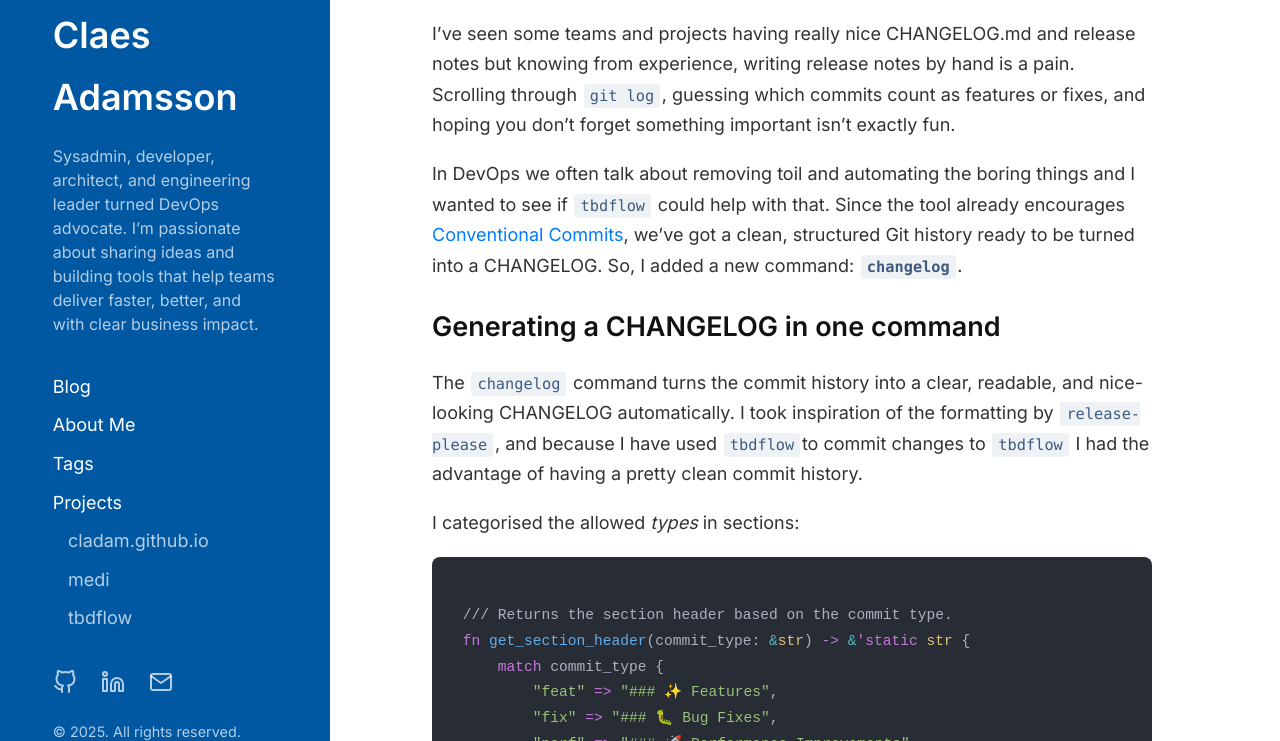
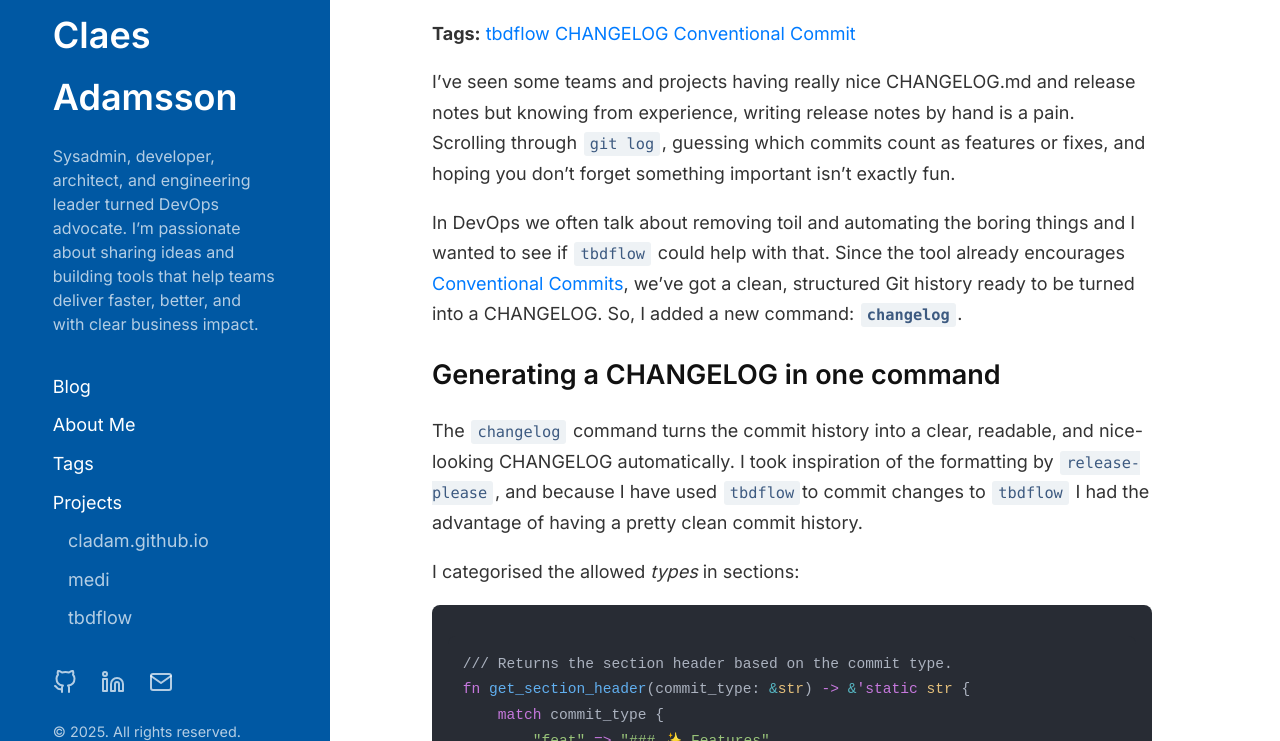
Before and after one commit to cladam/cladam.github.io, a Jekyll site: the page built from _posts/2025-08-20-changelog.md, in a window 1280 px wide and 900 px high, cut to the strip 159-900 px from the top of the window. Built offline with Jekyll 4.4.1, drawn with Linux system fonts in a browser that asks for light colours.

Commit message:
Add tags to CHANGELOG.md for improved organisation

```diff
--- a/_posts/2025-08-20-changelog.md
+++ b/_posts/2025-08-20-changelog.md
@@ -1,6 +1,7 @@
 ---
 layout: post
 title: CHANGELOG.md
+tags: [tbdflow, CHANGELOG, Conventional Commit]
 ---
 
 I've seen some teams and projects having really nice CHANGELOG.md and release notes but knowing from experience, writing release notes by hand is a pain. Scrolling through `git log`, guessing which commits count as features or fixes, and hoping you don’t forget something important isn’t exactly fun.
```
